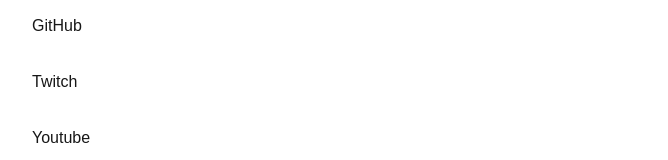
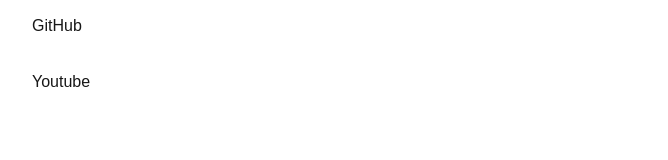
Before and after one commit to heatherpriceonline/heatherpriceonline.github.io, a Next.js app: page / in a window 1280 px wide. Shown: the part 451-611 px from the top of the page, without its empty margins (48-716 px from the left). Built offline with nearby package versions, Linux system fonts and the light colour scheme; a web font is replaced by a local one.

Commit message:
remove twitch link

```diff
--- a/src/app/page.tsx
+++ b/src/app/page.tsx
@@ -17,9 +17,6 @@
         <a href="https://github.com/heatherpriceonline" target="_blank">
           GitHub
         </a>
-        <a href="https://twitch.tv/codewithheather" target="_blank">
-          Twitch
-        </a>
         <a href="https://www.youtube.com/@codewithheather3510" target="_blank">
           Youtube
         </a>
```
